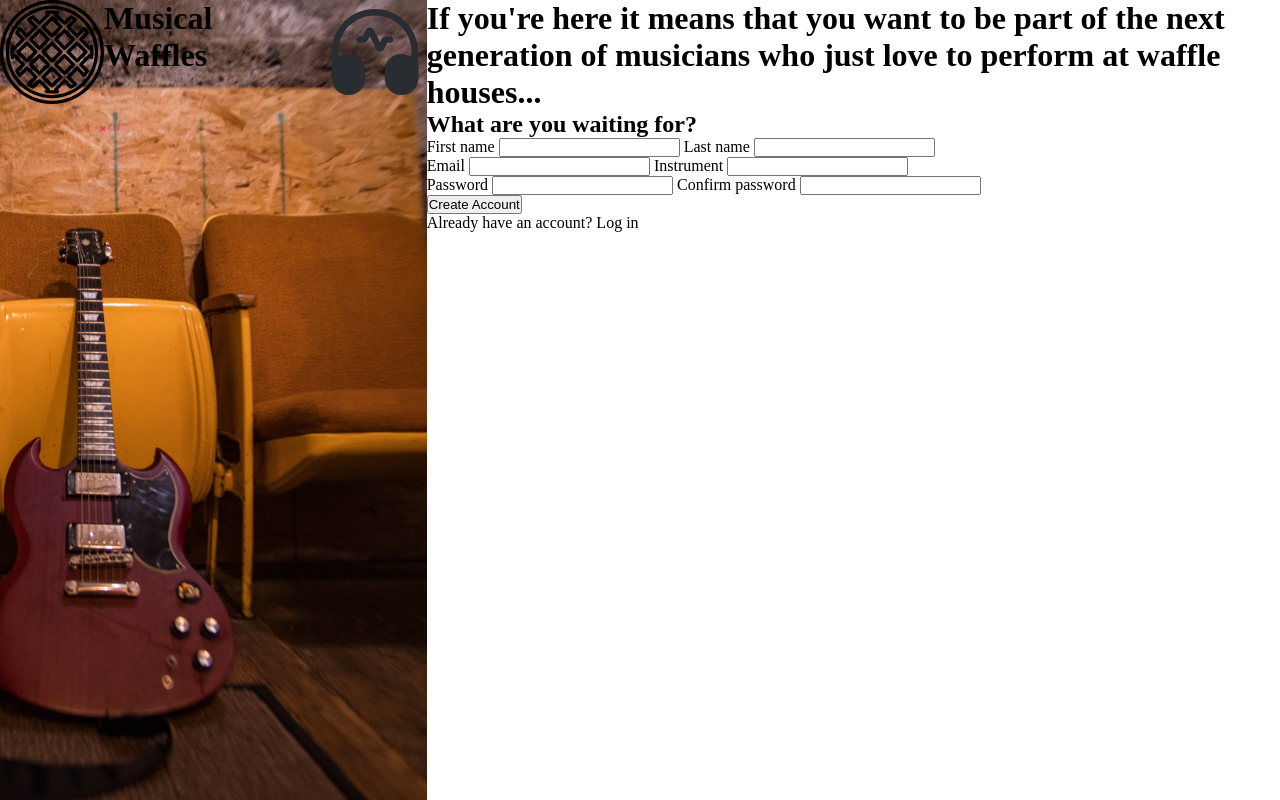
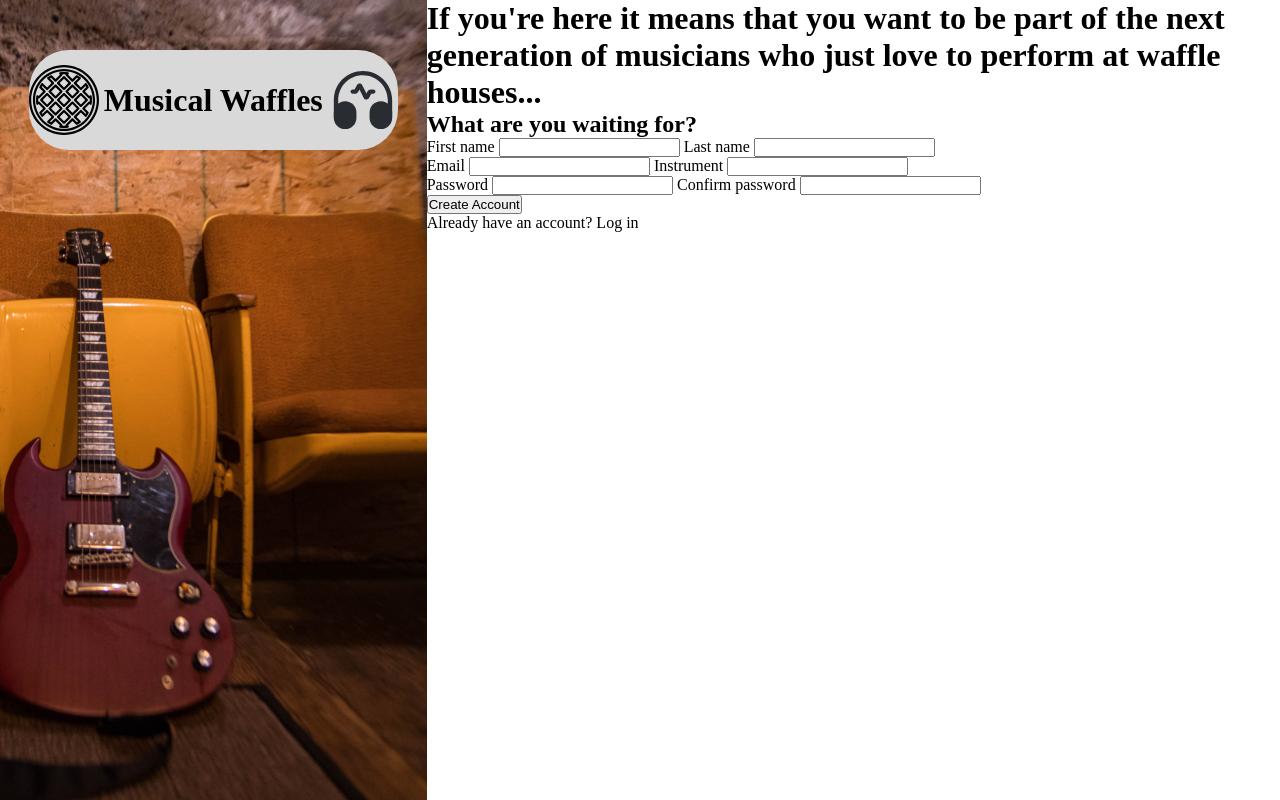
Before and after one commit to CalibB/musical-waffle, a plain HTML site: page index.html in a window 1280 px wide. Drawn offline with Linux system fonts and the light colour scheme.

Commit message:
styles: finished base styling for hero div

```diff
--- a/css/styles.css
+++ b/css/styles.css
@@ -20,15 +20,23 @@ main {
     background-image: url("../assets/gio-bartlett-Qx2G9XT4Xm0-unsplash\ 1.png");
     background-repeat: no-repeat;
     background-size: cover;
+    display: flex;
+    justify-content: center;
 }
 
 .logo {
     display: flex;
+    height: 100px;
+    align-items: center;
+    gap: 5px;
+    margin-top: 50px;
+    background-color: #D9D9D9;
+    border-radius: 40px;
 }
 
 .logo img {
-    width: 104px;
-    height: 104px;
+    width: 70px;
+    height: 70px;
 }
 
 .right {
```
